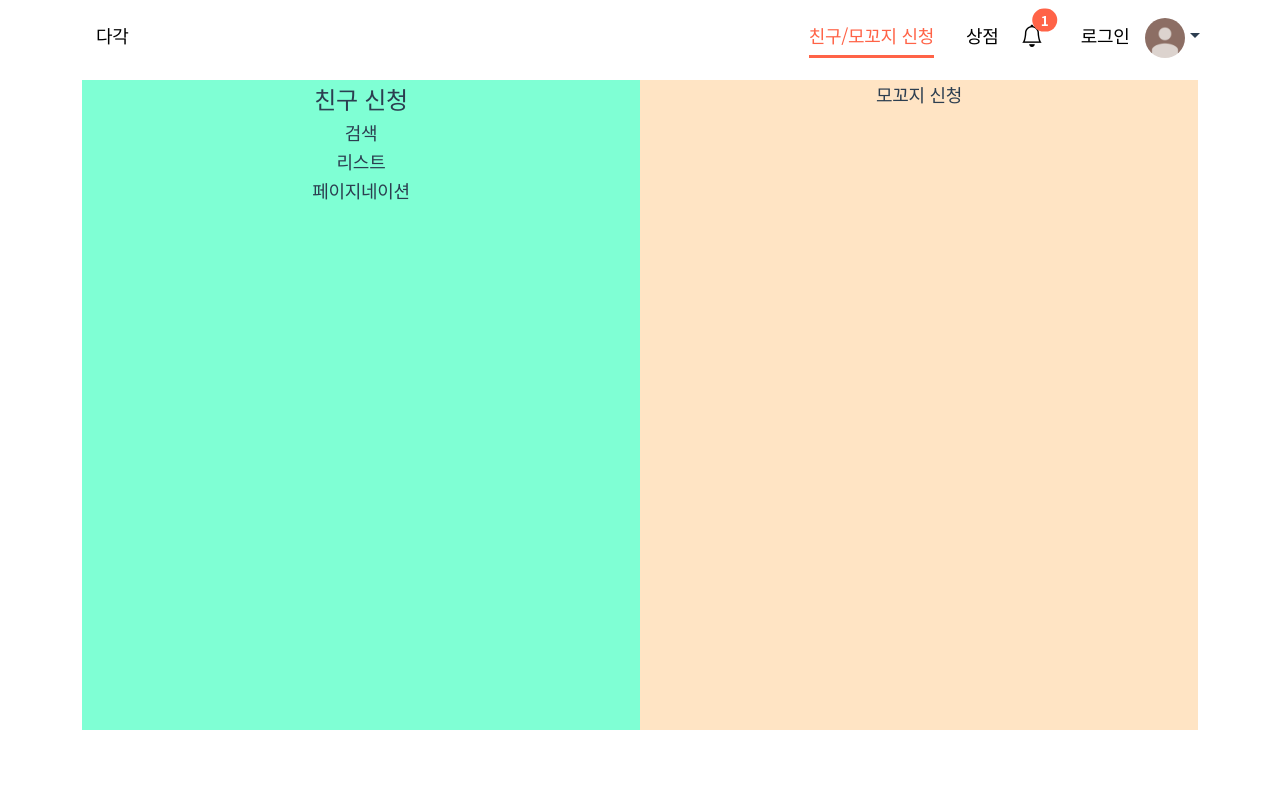
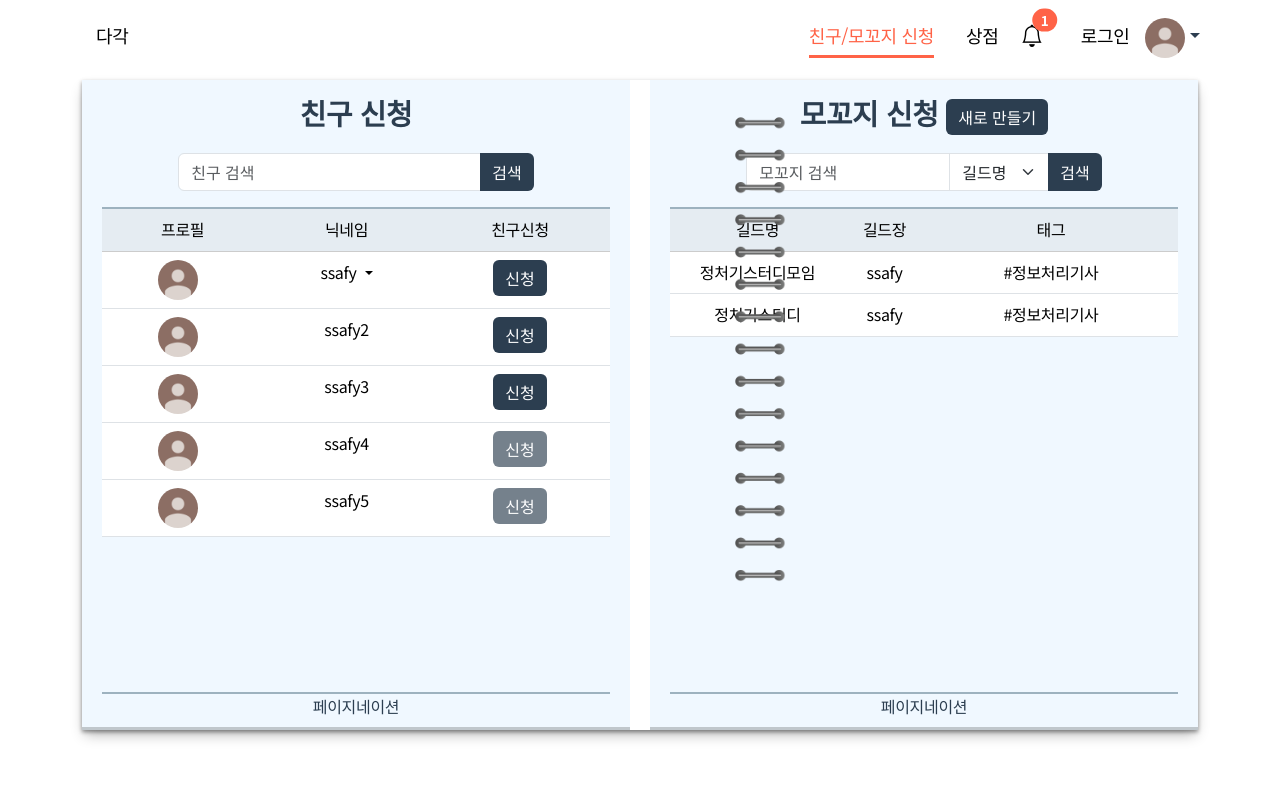
Before and after one commit to kseenyoung/-, a Vue app in the folder frontend/: page /apply in a window 1280 px wide. Shown: the top 800 px of the page. Built offline with nearby package versions, Linux system fonts and the light colour scheme; a web font is replaced by a local one.

Commit message:
[Feat] 친구/모꼬지 신청 화면 + 내 길드페이지 화면 (#S10P12A404-165)

```diff
--- a/frontend/src/assets/common.scss
+++ b/frontend/src/assets/common.scss
@@ -69,3 +69,47 @@ a {
     margin-bottom: 20px;
   }
 }
+
+
+.apply-title {
+  font-size: 1.8rem;
+  font-weight: 600;
+  flex-basis: 10%;
+}
+.apply-search {
+  width: 70%;
+}
+.apply-content {
+  width: 100%;
+  flex-grow: 1;
+  margin: 0 auto;
+  text-align: center;
+  border-top: 2px solid #9DB2BF;
+  border-bottom: 2px solid #9DB2BF;
+  table {
+    .my-thead {
+      border-bottom: 1px solid #ccc;
+      padding: 2px 10px;
+      tr {
+        th {
+          background-color: #e5ecf2;
+        }
+      }
+    }
+    tbody {
+      tr.my-hover:hover {
+        td {
+          background-color: #f7fcff;
+        }
+      }
+      img {
+        width: 40px;
+        border-radius: 50%;
+        margin-right: 10px;
+      }
+    }
+  }
+}
+// .apply-pagenation {
+
+// }
--- a/frontend/src/components/apply/ApplyFriend.vue
+++ b/frontend/src/components/apply/ApplyFriend.vue
@@ -1,8 +1,62 @@
 <template>
-  <div class="apply-friend-wrapper apply">
+  <div class="apply-friend-wrapper">
     <div class="apply-title">친구 신청</div>
-    <div class="apply-search">검색</div>
-    <div class="apply-content">리스트</div>
+    <!-- 검색 -->
+    <div class="apply-search input-group mb-3">
+      <input type="text" class="form-control" placeholder="친구 검색" aria-describedby="button-addon2">
+      <button class="btn common-btn" type="button" id="button-addon2">검색</button>
+    </div>
+
+    <!-- 목록 -->
+    <div class="apply-content">
+      <table class="table">
+        <thead class="my-thead">
+          <tr>
+            <th>프로필</th>
+            <th>닉네임</th>
+            <th>친구신청</th>
+          </tr>
+        </thead>
+        <tbody>
+          <tr class="my-hover">
+            <td><img src="@/assets/img/기본프로필_갈색.jpg"></td>
+            <td class="dropdown">
+              <div class="dropdown-toggle" data-bs-toggle="dropdown" aria-expanded="false">
+                ssafy
+              </div>
+              <ul class="dropdown-menu">
+                <li>ssafy</li>
+                <li>길드명</li>
+                <li>"오늘도 파이팅!!"</li>
+              </ul>
+            </td>
+            <td><button class="btn common-btn">신청</button></td>
+          </tr>
+          <tr class="my-hover">
+            <td><img src="@/assets/img/기본프로필_갈색.jpg"></td>
+            <td>ssafy2</td>
+            <td><button class="btn common-btn">신청</button></td>
+          </tr>
+          <tr class="my-hover">
+            <td><img src="@/assets/img/기본프로필_갈색.jpg"></td>
+            <td>ssafy3</td>
+            <td><button class="btn common-btn">신청</button></td>
+          </tr>
+          <tr class="my-hover">
+            <td><img src="@/assets/img/기본프로필_갈색.jpg"></td>
+            <td>ssafy4</td>
+            <td><button class="btn common-btn disabled">신청</button></td>
+          </tr>
+          <tr class="my-hover">
+            <td><img src="@/assets/img/기본프로필_갈색.jpg"></td>
+            <td>ssafy5</td>
+            <td><button class="btn common-btn disabled">신청</button></td>
+          </tr>
+        </tbody>
+      </table>
+    </div>
+
+    <!-- 페이지네이션 -->
     <div class="apply-pagenation">페이지네이션</div>
   </div>
 </template>
@@ -13,9 +67,13 @@
 
 <style lang="scss" scoped>
 .apply-friend-wrapper {
-  .apply-title {
-    font-size: 1.5rem;
-    font-weight: 500;
-  }
+  padding: 10px 20px;
+  // .my-thead {
+  //   tr {
+  //     > th:nth-child(3) {
+  //       width: 70%;
+  //     }
+  //   }
+  // }
 }
 </style>
--- a/frontend/src/components/apply/ApplyMokkoji.vue
+++ b/frontend/src/components/apply/ApplyMokkoji.vue
@@ -1,6 +1,49 @@
 <template>
-  <div class="apply-mokkoji-wrapper apply">
-    <div class="apply-title">모꼬지 신청</div>
+  <div class="apply-mokkoji-wrapper">
+    <div class="apply-title">
+      모꼬지 신청
+      <button class="btn common-btn">새로 만들기</button>
+    </div>
+    <!-- 검색 -->
+    <div class="apply-search input-group mb-3">
+      <input type="text" class="form-control" placeholder="모꼬지 검색" aria-describedby="button-addon2">
+      <select class="form-select">
+        <option selected value="1">길드명</option>
+        <option value="2">길드장</option>
+        <option value="3">태그</option>
+      </select>
+      <button class="btn common-btn" type="button" id="button-addon2">검색</button>
+    </div>
+
+    <!-- 목록 -->
+    <div class="apply-content">
+      <table class="table">
+        <thead class="my-thead">
+          <tr>
+            <th>길드명</th>
+            <th>길드장</th>
+            <th>태그</th>
+          </tr>
+        </thead>
+        <tbody>
+          <tr class="my-hover">
+            <td><RouterLink
+              :to="`/mokkoji/1`"
+              >정처기스터디모임</RouterLink></td>
+            <td>ssafy</td>
+            <td>#정보처리기사</td>
+          </tr>
+          <tr class="my-hover">
+            <td>정처기스터디</td>
+            <td>ssafy</td>
+            <td>#정보처리기사</td>
+          </tr>
+        </tbody>
+      </table>
+    </div>
+
+    <!-- 페이지네이션 -->
+    <div class="apply-pagenation">페이지네이션</div>
   </div>
 </template>
 
@@ -9,5 +52,19 @@
 </script>
 
 <style lang="scss" scoped>
-
+.apply-mokkoji-wrapper {
+  padding: 10px 20px;
+  .apply-search {
+    select {
+      max-width: 100px;
+    }
+  }
+  .my-thead {
+    tr {
+      > th:nth-child(3) {
+        width: 50%;
+      }
+    }
+  }
+}
 </style>
--- a/frontend/src/components/common/TheHeaderNav.vue
+++ b/frontend/src/components/common/TheHeaderNav.vue
@@ -23,6 +23,7 @@
             </div>
           </div>
           <RouterLink to="/mypage" class="dropdown-item"><span class="underline">마이페이지</span></RouterLink>
+          <!-- 모꼬지가 있을때는 길드페이지로, 없으면 친구/모꼬지 신청 페이지로 이동 -->
           <RouterLink to="/mokkoji" class="dropdown-item"><span class="underline">모꼬지</span></RouterLink>
           <li><a href="#" class="logout dropdown-item"><span>로그아웃</span></a></li>
         </ul>
--- a/frontend/src/router/index.js
+++ b/frontend/src/router/index.js
@@ -78,7 +78,8 @@ const router = createRouter({
       component: StudyRoomView
     },
     {
-      path: '/mokkoji',
+      // :모꼬지pk 나중에 넣자
+      path: '/mokkoji/:id',
       name: 'Mokkoji',
       component: () => import('@/views/MokkojiView.vue'),
     },
--- a/frontend/src/views/ApplyView.vue
+++ b/frontend/src/views/ApplyView.vue
@@ -3,6 +3,7 @@
     <div class="apply-wrapper">
       <ApplyFriend/>
       <ApplyMokkoji/>
+      <img src="@/assets/img/mypage/notespring2.png" class="img-spring">
     </div>
   </div>
 </template>
@@ -15,25 +16,30 @@ import ApplyMokkoji from '@/components/apply/ApplyMokkoji.vue';
 <style lang="scss" scoped>
 .container {
   margin: 80px auto;
+  font-size: 1.0rem;
 }
 .apply-wrapper {
   display: flex;
   min-height: 650px;
-
+  background-color: aliceblue;
+  box-shadow: rgba(0, 0, 0, 0.4) 0px 2px 4px, rgba(0, 0, 0, 0.3) 0px 7px 13px -3px, rgba(0, 0, 0, 0.2) 0px -3px 0px inset;
   > div {
     display: flex;
     flex-flow: column nowrap;
     align-items: center;
   }
-
   .apply-friend-wrapper {
     flex-basis: 50%;
-    background-color: aquamarine;
+    border-right: 10px solid white;
   }
   .apply-mokkoji-wrapper {
     flex-basis: 50%;
-    background-color: bisque;
+    border-left: 10px solid white;
   }
-
+  .img-spring {
+    width: 70px;
+    position: absolute;
+    left: 724px;
+  }
 }
 </style>
--- a/frontend/src/views/MokkojiView.vue
+++ b/frontend/src/views/MokkojiView.vue
@@ -1,9 +1,33 @@
 <template>
-  <div>
-    <h1>모꼬지(Mokkoji)</h1>
-    <div>모꼬지(길드) 페이지</div>
-    <div>길드가 없다 -> 길드 구인 게시판 + 길드 만들기</div>
-    <div>길드가 있다 -> 길드 게시판 페이지</div>
+  <div class="container">
+    <div class="mok-title">
+      "모꼬지명" 방
+      <button class="btn common-btn">신청</button>&nbsp;
+      <button class="btn common-btn">탈퇴</button>
+    </div>
+    <div class="mok-content-wrapper">
+      <div class="mok-content-list">
+        <div class="mok-list-detail">
+          <img src="@/assets/img/기본프로필_갈색.jpg">
+          <div>hong</div>
+          <button class="btn btn-danger">강퇴</button>
+        </div>
+        <div class="mok-list-detail">
+          <img src="@/assets/img/기본프로필_갈색.jpg">
+          <div>hong</div>
+          <button class="btn btn-danger">강퇴</button>
+        </div>
+      </div>
+
+      <div class="mok-content-info">
+        <div>길드 정보</div>
+        <div>길드명</div>
+        <div>인원: n명</div>
+        <div>길드장</div>
+        <div>인사말</div>
+        <div>순위: n위</div>
+      </div>
+    </div>
   </div>
 </template>
 
@@ -12,5 +36,41 @@
 </script>
 
 <style lang="scss" scoped>
+.container {
+  margin: 80px auto;
+  padding: 0px 150px;
+  // font-size: 1.0rem;
+  .mok-title {
+    font-size: 1.8rem;
+    font-weight: 600;
+  }
+  .mok-content-wrapper {
+    display: flex;
+    .mok-content-list {
+      margin: 0px 30px;
+      flex-basis: 40%;
+      border: 1px solid black;
+      overflow-y: auto;
+      max-height: 500px;
+      min-height: 500px;
+      .mok-list-detail {
+        display: flex;
+        align-items: center;
+        justify-content: space-around;
+        border-bottom: 1px solid #ccc;
+        padding: 10px;
 
+        img {
+          width: 40px;
+          border-radius: 50%;
+          margin-right: 10px;
+        }
+      }
+    }
+    .mok-content-info {
+      flex-basis: 60%;
+      border: 1px solid black;
+    }
+  }
+}
 </style>
```
Also changed, not shown: frontend/src/stores/counter.js (deleted, +0 -12 lines), frontend/src/stores/user.js (added, +23 -0 lines).
